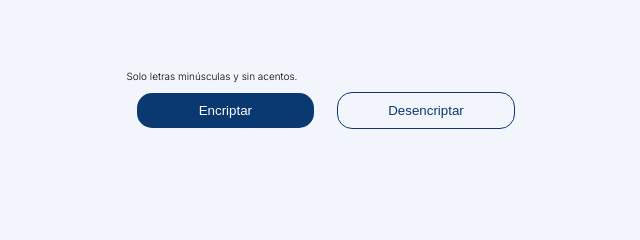
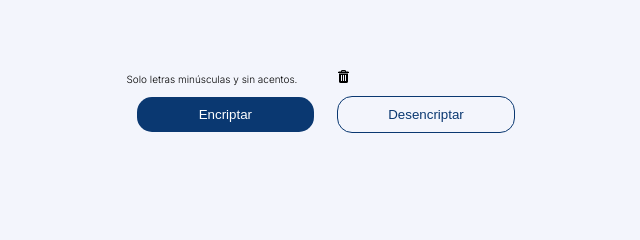
Before and after one commit to Dmag26/EncriptadorAlura, a plain HTML site: page index.html in a window 1280 px wide. Shown: the part 272-512 px from the top of the page, 69-709 px from the left. Drawn offline with Linux system fonts and the light colour scheme.

```diff
--- a/desktop.css
+++ b/desktop.css
@@ -76,6 +76,16 @@
 
 .info-container {
   display: inline-block;
+}
+.btn-borrar{
+  border: none;
+  background-color: var(--light-blue100);
+  cursor: pointer;
+  margin-left: 3.0rem;
+}
+.btn-borrar>img{
+  max-width: 50%;
+  height: auto;
 }
 
 .botones {
--- a/index.html
+++ b/index.html
@@ -24,6 +24,8 @@
             <textarea class="text-input" cols="30" rows="10" placeholder="Ingrese el texto aquí"></textarea>
             <div class="info-container">
                 <span class="">Solo letras minúsculas y sin acentos.</span>
+                <button class="btn-borrar" onclick="btnBorrar()">
+                    <img src="./img/trashCanIcon.png" alt="Borrar">
             </div>
             <div class="botones">
                 <button class="btn-encriptar" onclick="btnEncriptar()">Encriptar</button>
@@ -35,8 +37,10 @@
             <div class="noMessage-container" id="noMessageFound">
                 <textarea id="text-output-id" class="text-output" cols="16" rows="17" >
                 </textarea>
-                <h1 id="titulo">Ningún mensaje fue encontrado</h1>
-                <p id="parrafo">Ingresa el texto que deseas encriptar o desencriptar</p>
+                <div class="noMessageInfo">
+                    <h1 id="titulo">Ningún mensaje fue encontrado</h1>
+                    <p id="parrafo">Ingresa el texto que deseas encriptar o desencriptar</p>
+                </div>
                 <button class="btn-copiar" onclick="btnCopiar()">Copiar</button>
             </div>
 
--- a/mobile.css
+++ b/mobile.css
@@ -68,6 +68,17 @@
 
 .info-container{
     display: inline-block;
+}
+.btn-borrar{
+    border: none;
+    background-color: var(--light-blue100);
+    cursor: pointer;
+    margin-left: 21.0rem;
+
+}
+.btn-borrar>img{
+    max-width: 50%;
+    height: auto;
 }
 
 .botones{
--- a/script.js
+++ b/script.js
@@ -1,6 +1,6 @@
 const textInput = document.querySelector(".text-input");
 const textOutput = document.querySelector(".text-output");
-const noMessageInfo = document.getElementById("noMessageFound");
+const noMessageInfo = document.getElementById(".noMessageInfo");
 
 function btnEncriptar() {
     const textoEncriptado = encriptar(textInput.value);
--- a/tablet.css
+++ b/tablet.css
@@ -68,6 +68,16 @@
 
 .info-container{
     display: inline-block;
+}
+.btn-borrar{
+    border: none;
+    background-color: var(--light-blue100);
+    cursor: pointer;
+    margin-left: 21.0rem;
+}
+.btn-borrar>img{
+    max-width: 50%;
+    height: auto;
 }
 
 .botones{
```
